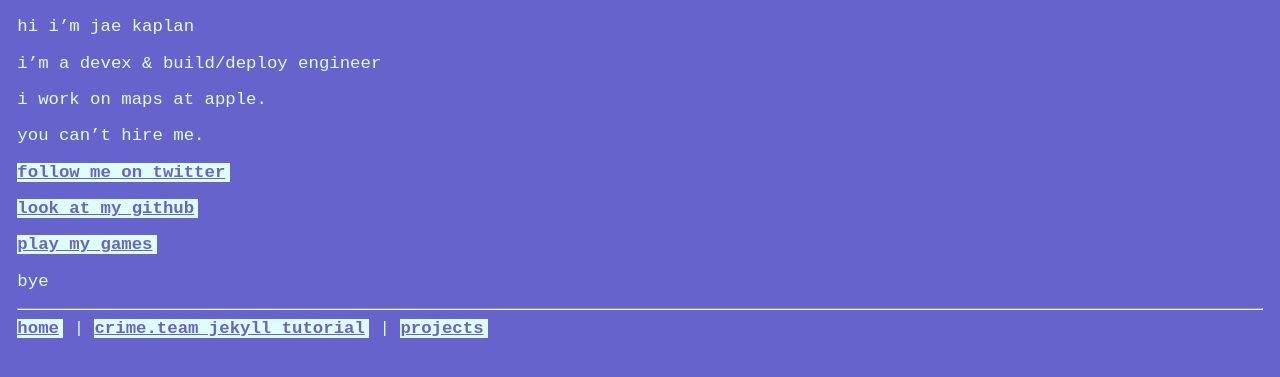
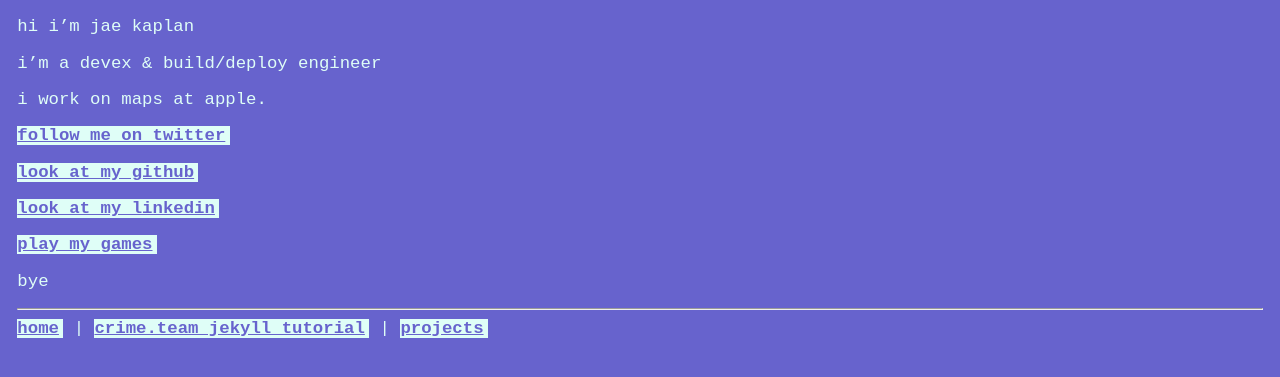
Before and after one commit to jkap/jkap-crimeteam, a Jekyll site: the page built from index.md, in a window 1280 px wide. Shown: the top 377 px of the page. Built offline with Jekyll 4.4.1, drawn with Linux system fonts in a browser that asks for light colours.

Commit message:
updated index

```diff
--- a/index.md
+++ b/index.md
@@ -9,12 +9,12 @@ i'm a devex & build/deploy engineer
 
 i work on maps at apple.
 
-you can't hire me.
-
 [follow me on twitter](https://twitter.com/jkap)
 
 [look at my github](https://github.com/jkap)
 
+[look at my linkedin](https://www.linkedin.com/in/yrfriendjkap/)
+
 [play my games](https://jkap.itch.io)
 
 bye
```
